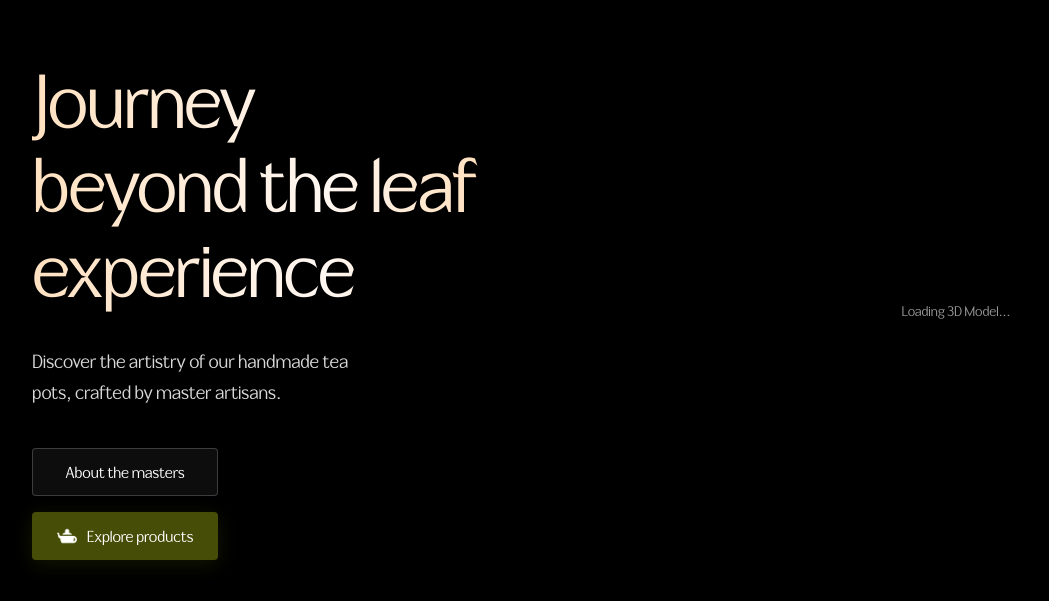
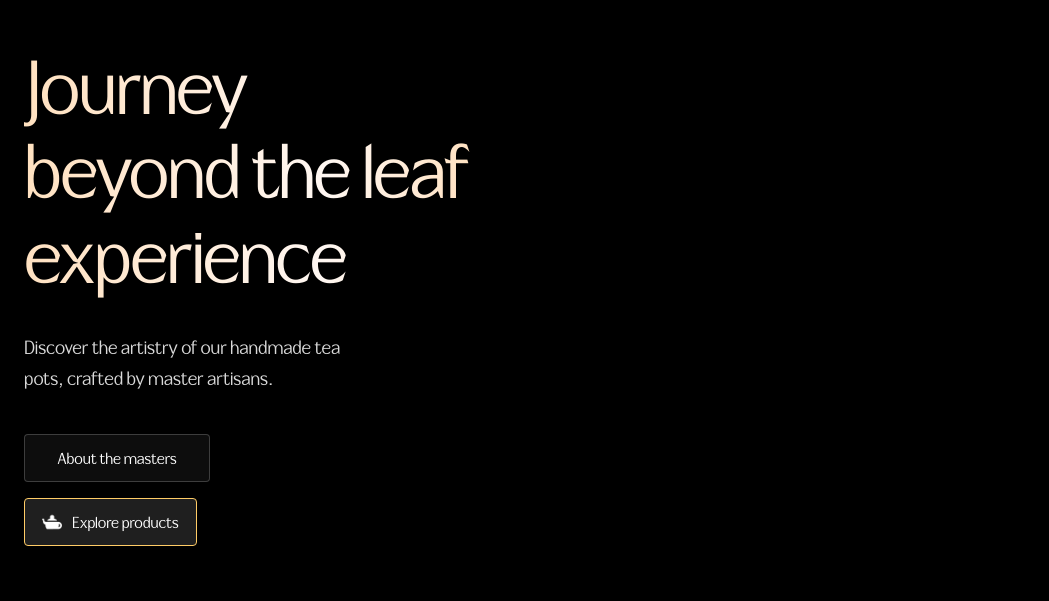
Before and after one commit to ivantang26/notonlytea, a Next.js app: page / in a window 1280 px wide. Shown: the part 1949-2550 px from the top of the page, without its empty margins (0-1049 px from the left). Built offline with nearby package versions, Linux system fonts and the light colour scheme.

Commit message:
Update version 2

```diff
--- a/app/components/Footer.module.css
+++ b/app/components/Footer.module.css
@@ -1,7 +1,7 @@
 .footer {
   position: relative;
   width: 100%;
-  background: #15120A;
+  background: linear-gradient(0deg, #15120A 0%, #15120A 100%), #5B4404;
   padding: 4rem 2rem 2rem;
   overflow: hidden;
   border-top: 1px solid rgba(255, 255, 255, 0.08);
--- a/app/components/Footer.tsx
+++ b/app/components/Footer.tsx
@@ -12,15 +12,13 @@ export default function Footer() {
       <div className={styles.footerContent}>
         {/* Contact Info */}
         <div className={styles.contactSection}>
-          <a href="tel:+17635547-12-97" className={styles.phone}>
-            +1 (7635) 547-12-97
-          </a>
+
           <a href="mailto:notonlytea@gmail.com" className={styles.email}>
             notonlytea@gmail.com
           </a>
-          <div className={styles.studioCredit}>
-            zzstudio.design
-          </div>
+          {/*<div className={styles.studioCredit}>
+            NotOnlyTea Limited
+          </div>*/}
         </div>
 
         {/* Quick Links */}
--- a/app/components/HeroSection.module.css
+++ b/app/components/HeroSection.module.css
@@ -13,17 +13,17 @@
   position: relative;
   z-index: 10;
   width: 100%;
-  max-width: 1400px;
-  padding: 10rem 2rem 3rem;
+  max-width: 1600px;
+  padding: 6rem 1.5rem 2.5rem;
   display: flex;
   justify-content: space-between;
   align-items: center;
-  gap: 3rem;
+  gap: 2rem;
 }
 
 .textContent {
   flex: 1;
-  max-width: 600px;
+  max-width: 620px;
 }
 
 .heroTitle {
@@ -61,32 +61,32 @@
 .btnPrimary {
   box-sizing: border-box;
   display: flex;
-  flex-direction: row;
+  height: 48px;
+  padding: 12px 17px;
   justify-content: center;
   align-items: center;
-  padding: 12px 18px;
   gap: 10px;
-  width: 186px;
-  height: 48px;
-  background: #454D07;
+  border-radius: 4px;
+  border: 1px solid #FFCC66;
+  background: rgba(255, 255, 255, 0.12);
   backdrop-filter: blur(12.3px);
   -webkit-backdrop-filter: blur(12.3px);
-  border-radius: 4px;
   font-family: 'Hydrella', sans-serif;
   font-weight: 300;
   font-size: 1rem;
   color: #ffffff;
   transition: all 0.3s ease;
-  box-shadow: 0 4px 20px rgba(69, 77, 7, 0.3);
   flex: none;
   order: 1;
   flex-grow: 0;
+  cursor: pointer;
 }
 
 .btnPrimary:hover {
-  background: #5a6209;
+  background: rgba(255, 255, 255, 0.2);
+  border-color: #FFE1C0;
   transform: translateY(-2px);
-  box-shadow: 0 6px 30px rgba(69, 77, 7, 0.5);
+  box-shadow: 0 8px 25px rgba(0, 0, 0, 0.3);
 }
 
 .btnPrimary img {
@@ -128,8 +128,8 @@
 
 .splineContainer {
   flex: 1;
-  height: 1000px;
-  max-width: 900px;
+  height: 1100px;
+  max-width: 1100px;
   width: 100%;
   position: relative;
   animation: fadeInRight 1.2s ease-out 0.3s backwards;
@@ -180,8 +180,8 @@
   }
 
   .splineContainer {
-    height: 800px;
-    max-width: 900px;
+    height: 900px;
+    max-width: 1100px;
   }
 }
 
@@ -199,8 +199,8 @@
   }
 
   .splineContainer {
-    height: 600px;
-    max-width: 700px;
+    height: 650px;
+    max-width: 720px;
   }
 
   .locationBadge {
@@ -237,8 +237,8 @@
   }
 
   .splineContainer {
-    height: 450px;
-    max-width: 600px;
+    height: 500px;
+    max-width: 620px;
   }
 
   .btnPrimary {
--- a/app/components/HeroSection.tsx
+++ b/app/components/HeroSection.tsx
@@ -28,7 +28,7 @@ export default function HeroSection() {
         </div>
 
         <div className={styles.splineContainer}>
-          <SplineViewer url="/spline/tea_box.spline" />
+          <SplineViewer />
         </div>
       </div>
 
--- a/app/components/MasterworkSection.module.css
+++ b/app/components/MasterworkSection.module.css
@@ -61,27 +61,32 @@
 
 .exploreButton {
   box-sizing: border-box;
-  padding: 14px 32px;
-  background: rgba(255, 255, 255, 0.08);
-  backdrop-filter: blur(12px);
-  -webkit-backdrop-filter: blur(12px);
-  border: 1px solid rgba(255, 255, 255, 0.25);
-  border-radius: 6px;
+  display: flex;
+  height: 48px;
+  padding: 12px 17px;
+  justify-content: center;
+  align-items: center;
+  gap: 10px;
+  border-radius: 4px;
+  border: 1px solid #FFCC66;
+  background: rgba(255, 255, 255, 0.12);
+  backdrop-filter: blur(12.3px);
+  -webkit-backdrop-filter: blur(12.3px);
   font-family: 'Hydrella', sans-serif;
   font-weight: 300;
-  font-size: 0.9rem;
-  letter-spacing: 0.12em;
-  color: rgba(255, 255, 255, 0.9);
+  font-size: 1rem;
+  letter-spacing: 0.02em;
+  color: #ffffff;
   cursor: pointer;
-  transition: all 0.35s ease;
+  transition: all 0.3s ease;
   text-transform: uppercase;
 }
 
 .exploreButton:hover {
-  background: rgba(255, 255, 255, 0.15);
-  border-color: rgba(255, 225, 192, 0.5);
-  transform: translateY(-3px);
-  box-shadow: 0 12px 30px rgba(0, 0, 0, 0.4);
+  background: rgba(255, 255, 255, 0.2);
+  border-color: #FFE1C0;
+  transform: translateY(-2px);
+  box-shadow: 0 8px 25px rgba(0, 0, 0, 0.3);
 }
 
 @media (max-width: 1024px) {
--- a/app/components/OurTeasHero.module.css
+++ b/app/components/OurTeasHero.module.css
@@ -13,17 +13,17 @@
   position: relative;
   z-index: 10;
   width: 100%;
-  max-width: 1400px;
-  padding: 10rem 2rem 3rem;
+  max-width: 1600px;
+  padding: 6rem 1.5rem 2.5rem;
   display: flex;
   justify-content: space-between;
   align-items: center;
-  gap: 3rem;
+  gap: 2rem;
 }
 
 .textContent {
   flex: 1;
-  max-width: 600px;
+  max-width: 620px;
 }
 
 .heroTitle {
@@ -61,34 +61,32 @@
 .btnPrimary {
   box-sizing: border-box;
   display: flex;
-  flex-direction: row;
+  height: 48px;
+  padding: 12px 17px;
   justify-content: center;
   align-items: center;
-  padding: 12px 18px;
   gap: 10px;
-  width: 186px;
-  height: 48px;
-  background: #454D07;
+  border-radius: 4px;
+  border: 1px solid #FFCC66;
+  background: rgba(255, 255, 255, 0.12);
   backdrop-filter: blur(12.3px);
   -webkit-backdrop-filter: blur(12.3px);
-  border-radius: 4px;
   font-family: 'Hydrella', sans-serif;
   font-weight: 300;
   font-size: 1rem;
   color: #ffffff;
   transition: all 0.3s ease;
-  box-shadow: 0 4px 20px rgba(69, 77, 7, 0.3);
   flex: none;
   order: 1;
   flex-grow: 0;
-  border: none;
   cursor: pointer;
 }
 
 .btnPrimary:hover {
-  background: #5a6209;
+  background: rgba(255, 255, 255, 0.2);
+  border-color: #FFE1C0;
   transform: translateY(-2px);
-  box-shadow: 0 6px 30px rgba(69, 77, 7, 0.5);
+  box-shadow: 0 8px 25px rgba(0, 0, 0, 0.3);
 }
 
 .btnPrimary img {
@@ -131,8 +129,8 @@
 
 .splineContainer {
   flex: 1;
-  height: 1000px;
-  max-width: 900px;
+  height: 1100px;
+  max-width: 1100px;
   width: 100%;
   position: relative;
   animation: fadeInRight 1.2s ease-out 0.3s backwards;
@@ -183,8 +181,8 @@
   }
 
   .splineContainer {
-    height: 800px;
-    max-width: 900px;
+    height: 900px;
+    max-width: 1100px;
   }
 }
 
@@ -202,8 +200,8 @@
   }
 
   .splineContainer {
-    height: 600px;
-    max-width: 700px;
+    height: 650px;
+    max-width: 720px;
   }
 
   .buttonGroup {
@@ -233,8 +231,8 @@
   }
 
   .splineContainer {
-    height: 450px;
-    max-width: 600px;
+    height: 500px;
+    max-width: 620px;
   }
 
   .btnPrimary {
--- a/app/components/OurTeasHero.tsx
+++ b/app/components/OurTeasHero.tsx
@@ -27,7 +27,7 @@ export default function OurTeasHero() {
         </div>
 
         <div className={styles.splineContainer}>
-          <SplineViewer url="/spline/tea_box.spline" />
+          <SplineViewer />
         </div>
       </div>
     </section>
--- a/app/components/SplineViewer.tsx
+++ b/app/components/SplineViewer.tsx
@@ -1,53 +1,32 @@
-'use client';
+"use client";
 
-import { useEffect, useRef, useState } from 'react';
+import type { DetailedHTMLProps, HTMLAttributes } from "react";
 
 interface SplineViewerProps {
-  url: string;
+  url?: string;
   className?: string;
 }
 
-export default function SplineViewer({ url, className }: SplineViewerProps) {
-  const containerRef = useRef<HTMLDivElement>(null);
-  const [isLoaded, setIsLoaded] = useState(false);
+const DEFAULT_SPLINE_URL = "https://prod.spline.design/yZC4zmODWYcj9Ulv/scene.splinecode";
 
-  useEffect(() => {
-    if (containerRef.current && typeof window !== 'undefined') {
-      // Check if spline-viewer is defined
-      if (customElements.get('spline-viewer')) {
-        const viewer = document.createElement('spline-viewer');
-        viewer.setAttribute('url', url);
-        viewer.setAttribute('loading-anim', 'true');
+declare global {
+  namespace JSX {
+    interface IntrinsicElements {
+      "spline-viewer": DetailedHTMLProps<HTMLAttributes<HTMLElement>, HTMLElement> & {
+        url?: string;
+        "loading-anim"?: string;
+      };
+    }
+  }
+}
 
-        viewer.addEventListener('load', () => {
-          setIsLoaded(true);
-        });
-
-        containerRef.current.appendChild(viewer);
-
-        return () => {
-          if (containerRef.current) {
-            containerRef.current.innerHTML = '';
-          }
-        };
-      }
-    }
-  }, [url]);
-
+export default function SplineViewer({ url = DEFAULT_SPLINE_URL, className }: SplineViewerProps) {
   return (
-    <div ref={containerRef} className={className} style={{ width: '100%', height: '100%' }}>
-      {!isLoaded && (
-        <div style={{
-          display: 'flex',
-          alignItems: 'center',
-          justifyContent: 'center',
-          height: '100%',
-          color: 'rgba(255, 255, 255, 0.6)',
-          fontSize: '0.875rem'
-        }}>
-          Loading 3D Model...
-        </div>
-      )}
-    </div>
+    <spline-viewer
+      url={url}
+      className={className}
+      loading-anim="true"
+      style={{ width: "100%", height: "100%" }}
+    />
   );
 }
--- a/app/components/home/HomeHero.module.css
+++ b/app/components/home/HomeHero.module.css
@@ -112,24 +112,28 @@
 .primaryBtn {
   box-sizing: border-box;
   display: inline-flex;
+  height: 48px;
+  padding: 12px 17px;
+  justify-content: center;
   align-items: center;
-  justify-content: center;
   gap: 10px;
-  padding: 12px 20px;
-  background: #454D07;
   border-radius: 4px;
+  border: 1px solid #FFCC66;
+  background: rgba(255, 255, 255, 0.12);
+  backdrop-filter: blur(12.3px);
+  -webkit-backdrop-filter: blur(12.3px);
   font-family: 'Hydrella', sans-serif;
   font-weight: 300;
   font-size: 1rem;
   color: #ffffff;
   transition: all 0.3s ease;
-  box-shadow: 0 12px 30px rgba(69, 77, 7, 0.35);
 }
 
 .primaryBtn:hover {
-  background: #5a6209;
+  background: rgba(255, 255, 255, 0.2);
+  border-color: #FFE1C0;
   transform: translateY(-2px);
-  box-shadow: 0 18px 40px rgba(69, 77, 7, 0.5);
+  box-shadow: 0 8px 25px rgba(0, 0, 0, 0.3);
 }
 
 .primaryBtn img {
--- a/app/jian-zhan/page.tsx
+++ b/app/jian-zhan/page.tsx
@@ -23,7 +23,7 @@ export default function JianZhanPage() {
 
           <div className={styles.productDetails}>
             <div className={styles.productTitle}>
-              <h1>Golder<br />EyeBrows</h1>
+              <h1>Golden<br />EyeBrows</h1>
             </div>
 
             <p className={styles.productDescription}>
--- a/app/layout.tsx
+++ b/app/layout.tsx
@@ -33,7 +33,7 @@ export default function RootLayout({
         <meta name="theme-color" content="#000000" />
         <script
           type="module"
-          src="https://unpkg.com/@splinetool/viewer@1.0.0/build/spline-viewer.js"
+          src="https://unpkg.com/@splinetool/viewer@1.11.2/build/spline-viewer.js"
         />
       </head>
       <body>
```
